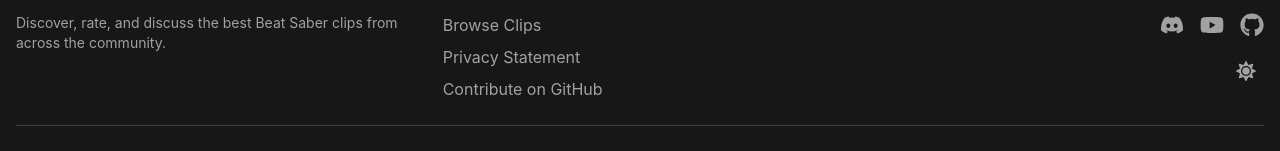
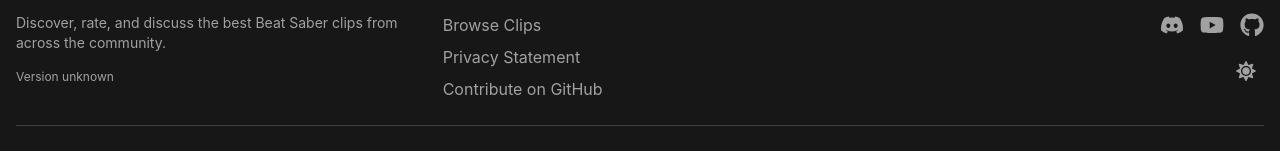
Before and after one commit to Spoekle/ClipSesh, a React (Vite) app in the folder frontend/: page /privacystatement in a window 1280 px wide. Shown: the part 2655-2806 px from the top of the page. Built offline with nearby package versions, Linux system fonts and the light colour scheme; no server answers.

Commit message:
version in footer

```diff
--- a/frontend/src/components/Footer.tsx
+++ b/frontend/src/components/Footer.tsx
@@ -91,6 +91,9 @@
             </Link>
             <p className="text-sm text-neutral-600 dark:text-neutral-400 text-center md:text-left mb-4">
               Discover, rate, and discuss the best Beat Saber clips from across the community.
+            </p>
+            <p className="text-xs text-neutral-500 dark:text-neutral-400">
+              Version {import.meta.env.VITE_APP_VERSION || 'unknown'}
             </p>
           </div>
 
```
